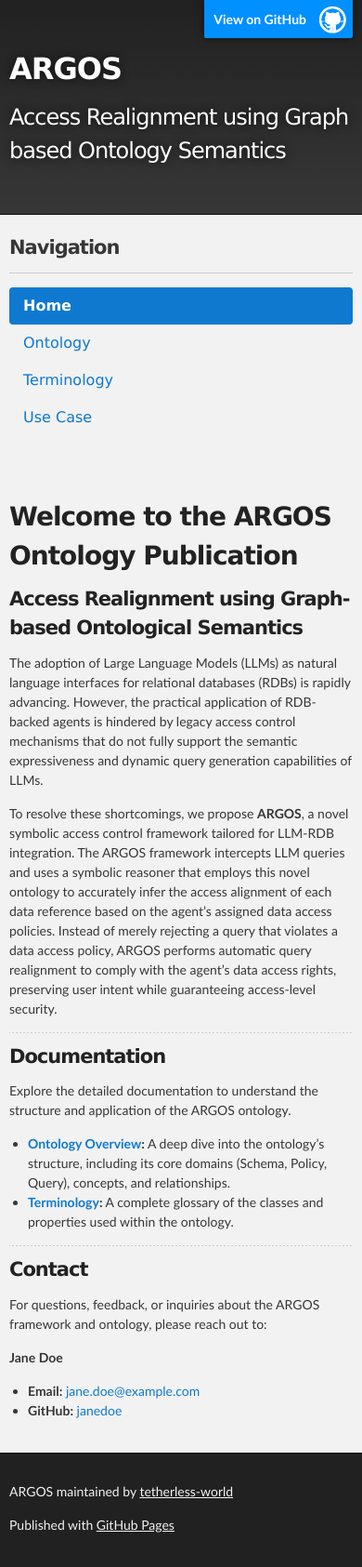
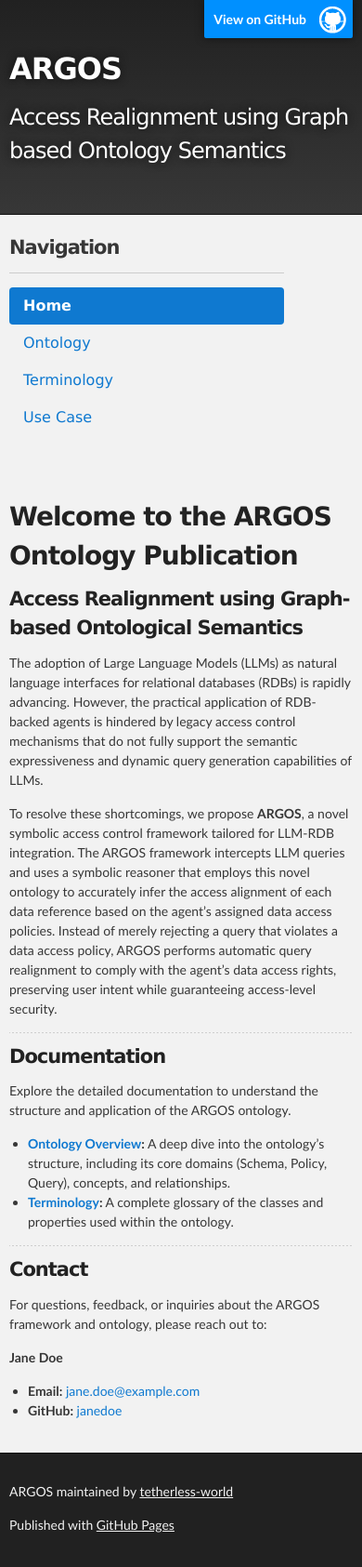
Before and after one commit to tetherless-world/argos, a Jekyll site: the page built from index.md, in a window 390 px wide. Shown: the whole page at 93% size. Built offline with Jekyll 4.4.1, drawn with Linux system fonts in a browser that asks for light colours; our own code applies the rules of GitHub Pages for plain Markdown files.

Commit message:
[temp] style

```diff
--- a/_layouts/default.html
+++ b/_layouts/default.html
@@ -65,12 +65,12 @@
       }
 
       /* --- Responsive Design --- */
-      @media screen and (max-width: 768px) {
+      @media screen and (max-width: 912px) {
         .main-container {
           flex-direction: column; /* Stack sidebar and content on small screens */
         }
         #sidebar {
-          width: 100%; /* Sidebar takes full width */
+          width: 80%; /* Sidebar takes full width */
           margin-bottom: 1.5em;
         }
       }
```
